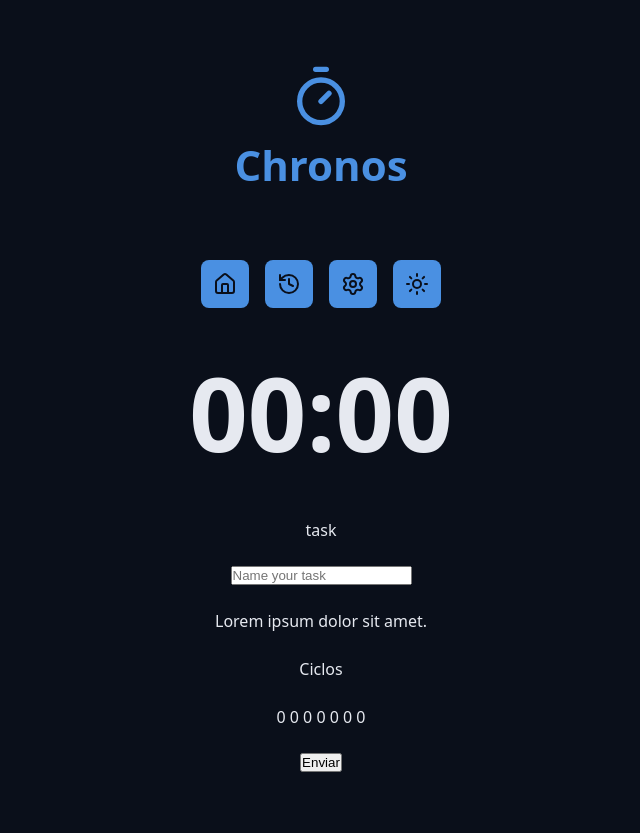
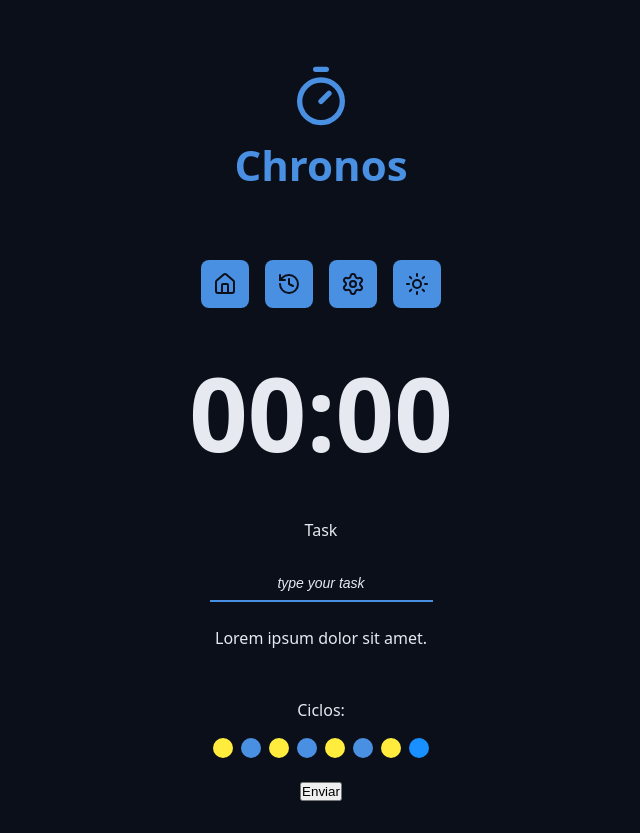
Before and after one commit to freitasts365/chronos-pomodoro, a React (Vite) app: page / in a window 1280 px wide. Shown: the whole page, without its empty margins (319-959 px from the left). Before the commit the page ends 804 px from the top, so only its background shows below. Built offline with nearby package versions, Linux system fonts and the light colour scheme.

Commit message:
CycleDots

```diff
--- a/src/App.tsx
+++ b/src/App.tsx
@@ -4,6 +4,8 @@ import { Container } from "./components/Container";
 import { Logo } from "./components/Logo";
 import { Menu } from "./components/Menu";
 import { CountDown } from "./components/CountDown";
+import { Input } from "./components/Input";
+import { Cycles } from "./components/Cycles";
 
 export function App() {
   return (
@@ -23,19 +25,20 @@ export function App() {
       <Container>
         <form className="form" action="">
           <div className="formRow">
-            <label htmlFor="inputTask">task</label>
-            <input id="inputTask" type="text" placeholder="Name your task" />
+            <Input
+              id="task"
+              type="text"
+              labelText="Task"
+              placeholder="type your task"
+            />
           </div>
 
           <div className="formRow">
             <p>Lorem ipsum dolor sit amet.</p>
           </div>
 
-          <div className="formRow">
-            <p>Ciclos</p>
-            <p>0 0 0 0 0 0 0 </p>
-          </div>
-
+          <div className="formRow"></div>
+          <Cycles />
           <div className="formRow">
             <button type="submit">Enviar</button>
           </div>
--- /dev/null
+++ b/src/components/Cycles/index.tsx
@@ -0,0 +1,20 @@
+import styles from "./styles.module.css";
+
+export function Cycles() {
+  return (
+    <div className={styles.cycles}>
+      <span>Ciclos:</span>
+
+      <div className={styles.cycleDots}>
+        <span className={`${styles.cycleDot} ${styles.workTime}`}></span>
+        <span className={`${styles.cycleDot} ${styles.shortBreakTime}`}></span>
+        <span className={`${styles.cycleDot} ${styles.workTime}`}></span>
+        <span className={`${styles.cycleDot} ${styles.shortBreakTime}`}></span>
+        <span className={`${styles.cycleDot} ${styles.workTime}`}></span>
+        <span className={`${styles.cycleDot} ${styles.shortBreakTime}`}></span>
+        <span className={`${styles.cycleDot} ${styles.workTime}`}></span>
+        <span className={`${styles.cycleDot} ${styles.longBreakTime}`}></span>
+      </div>
+    </div>
+  );
+}
--- /dev/null
+++ b/src/components/Cycles/styles.module.css
@@ -0,0 +1,31 @@
+.cycles {
+  display: flex;
+  flex-direction: column;
+  align-items: center;
+  justify-content: center;
+  gap: 1.6rem;
+}
+
+.cycleDots {
+  display: flex;
+  gap: 0.8rem;
+}
+
+.cycleDot {
+  width: 2rem;
+  height: 2rem;
+  background-color: var(--primary);
+  border-radius: 50%;
+}
+
+.workTime {
+  background-color: var(--warning);
+}
+
+.shortBreakTime {
+  background-color: var(--primary);
+}
+
+.longBreakTime {
+  background-color: var(--info);
+}
--- /dev/null
+++ b/src/components/Input/index.tsx
@@ -0,0 +1,15 @@
+import styles from "./styles.module.css";
+
+type InputProps = {
+  id: string;
+  labelText?: string;
+} & React.InputHTMLAttributes<"input">;
+
+export function Input({ id, type, labelText, ...rest }: InputProps) {
+  return (
+    <>
+      <label htmlFor={id}>{labelText} </label>
+      <input className={styles.input} id={id} type={type} {...rest} />
+    </>
+  );
+}
--- /dev/null
+++ b/src/components/Input/styles.module.css
@@ -0,0 +1,28 @@
+.input {
+  background-color: transparent;
+  text-align: center;
+  font-size: 1.6rem;
+  padding: 0.8rem;
+  color: var(--text-default);
+  outline: none;
+  border: 0.2rem solid var(--transparent);
+  border-bottom: 0.2rem solid var(--primary);
+  transition: all 0.1s ease-in-out;
+}
+
+.input:focus {
+  border-radius: 0.8rem;
+  border: 0.2rem solid var(--primary);
+  outline: none;
+}
+
+.input::placeholder {
+  color: var(--gray--500);
+  font-size: 1.4rem;
+  font-style: italic;
+}
+
+.input:disabled {
+  border-bottom: 0.2rem solid var(--disabled);
+  color: var(--text-muted);
+}
```
